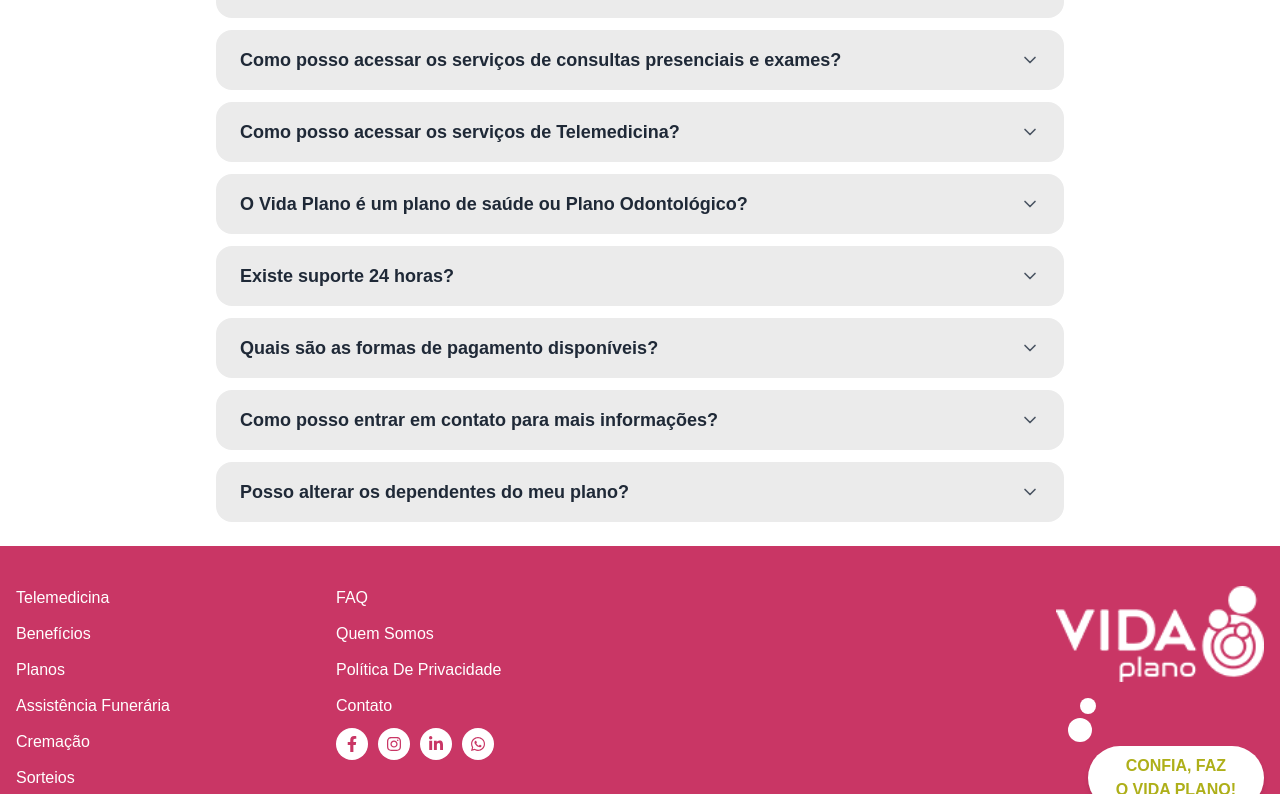
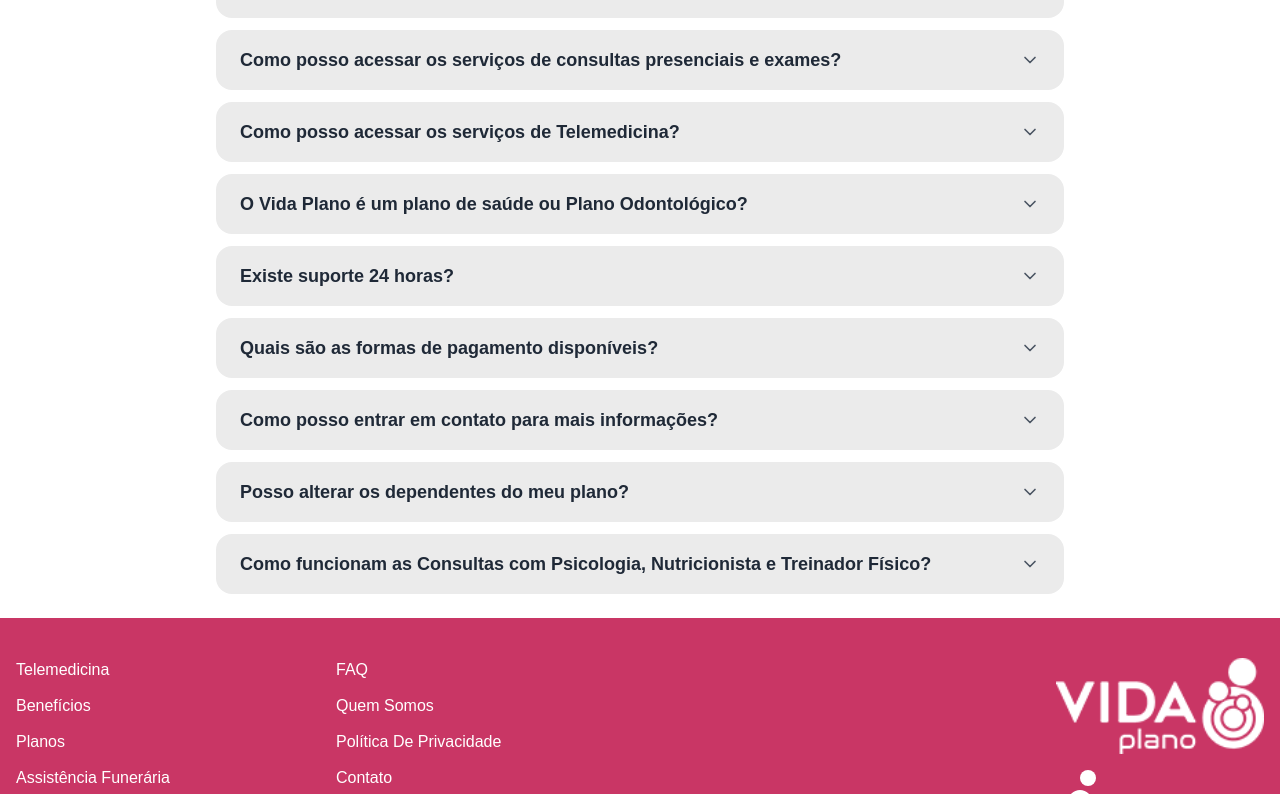
Before and after one commit to disabela-maria20/next-vida-plano-app, a Next.js app: page / in a window 1280 px wide. Shown: the part 6391-7185 px from the top of the page. Built offline with nearby package versions, Linux system fonts and the light colour scheme; a web font is replaced by a local one.

Commit message:
feat: ajuste

```diff
--- a/app/layout.tsx
+++ b/app/layout.tsx
@@ -56,7 +56,7 @@ export const metadata: Metadata = {
       'Consultas médicas online 24h por apenas R$ 7,90/mês. Telemedicina, televeterinária, descontos em farmácias e assistência funeral. Baixe o app agora!',
     images: [
       {
-        url: '/img/logo-horizontal.png',
+        url: 'https://vidaplano.com.br/img/logo-horizontal.png',
         width: 1200,
         height: 630,
         alt: 'Vida Plano - App de Telemedicina e Benefícios',
@@ -68,7 +68,7 @@ export const metadata: Metadata = {
     title: 'Vida Plano - Telemedicina Online a partir de R$ 7,90/mês',
     description:
       'Consultas médicas online em até 10 min, 24h por dia. Telemedicina, televeterinária e muito mais. Baixe o app Vida Plano!',
-    images: ['/img/logo-horizontal.png'],
+    images: ['https://vidaplano.com.br/img/logo-horizontal.png'],
     creator: '@vidaplano',
     site: '@vidaplano',
   },
--- a/app/planos/page.tsx
+++ b/app/planos/page.tsx
@@ -55,7 +55,7 @@ export const metadata: Metadata = {
       'Compare planos Vida Plano: Individual (R$ 7,90), 60+ (R$ 29,90), Vida Lab, Vida Plena. Descontos progressivos: 10% semestral, 20% anual, 30% trienal. Contrate o ideal para você!',
     images: [
       {
-        url: '/img/logo-horizontal.png',
+        url: 'https://vidaplano.com.br/img/logo-horizontal.png',
         width: 1200,
         height: 630,
         alt: 'Vida Plano - App de Telemedicina e Benefícios',
@@ -67,7 +67,7 @@ export const metadata: Metadata = {
     title: 'Vida Plano - Telemedicina Online a partir de R$ 7,90/mês',
     description:
       'Consultas médicas online em até 10 min, 24h por dia. Telemedicina, televeterinária e muito mais. Baixe o app Vida Plano!',
-    images: ['/img/logo-horizontal.png'],
+    images: ['https://vidaplano.com.br/img/logo-horizontal.png'],
     creator: '@vidaplano',
     site: '@vidaplano',
   },
--- a/texts/index.json
+++ b/texts/index.json
@@ -334,7 +334,7 @@
       {
         "id": 3,
         "title": "Quantas pessoas posso incluir no Vida Plano?",
-        "content": "No plano familiar, titular, cônjuge, filhos até 24 anos, sem limite de dependentes extras (checar tabela de preços). Já no Plano Individual, apenas o titular."
+        "content": "Você poderá contratar ilimitadamente cada pacote de Serviço do Vida Plano, a contratação é por CPF;"
       },
       {
         "id": 4,
@@ -364,7 +364,7 @@
       {
         "id": 9,
         "title": "Existe suporte 24 horas?",
-        "content": "Sim, o Vida Plano oferece suporte telefônico 24 horas por dia para Telemedicina e Assistência Funerária."
+        "content": "O suporte para Assistência Funeral é 24 hs.<br/>O suporte para o esclarecimento de dúvidas através do Whats app é de segunda à sexta-feira das 08hs às 17h30hs."
       },
       {
         "id": 10,
@@ -380,6 +380,11 @@
         "id": 12,
         "title": "Posso alterar os dependentes do meu plano?",
         "content": "“As contratações são realizadas individualmente, por CPF, para cada contratação haverá uma titularidade."
+      },
+      {
+        "id": 13,
+        "title": "Como funcionam as Consultas com Psicologia, Nutricionista e Treinador Físico?",
+        "content": "As consultas das áreas de Psicologia, Nutricionista e Treinador Físico deverão ser agendadas no próprio aplicativo, pois se tratam de consultas que envolvem tempo de atendimento."
       }
     ]
   },
--- a/views/home/index.tsx
+++ b/views/home/index.tsx
@@ -693,7 +693,10 @@ const Home = () => {
                 >
                   <div className="overflow-hidden">
                     <div className="px-6 pb-4 pt-0 text-gray-600">
-                      <p className="leading-relaxed">{item.content}</p>
+                      <p
+                        className="leading-relaxed"
+                        dangerouslySetInnerHTML={{ __html: item.content }}
+                      />
                     </div>
                   </div>
                 </div>
```
